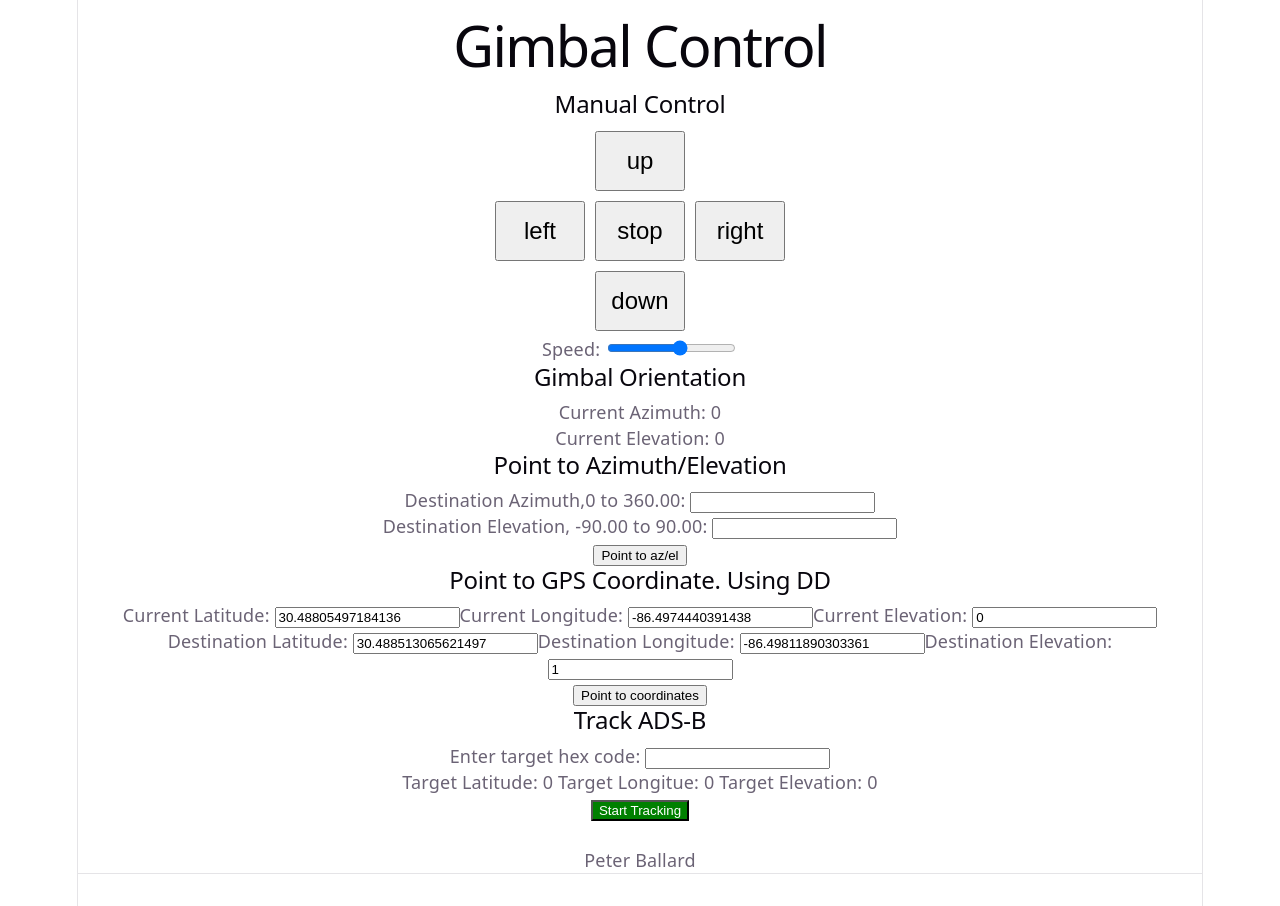
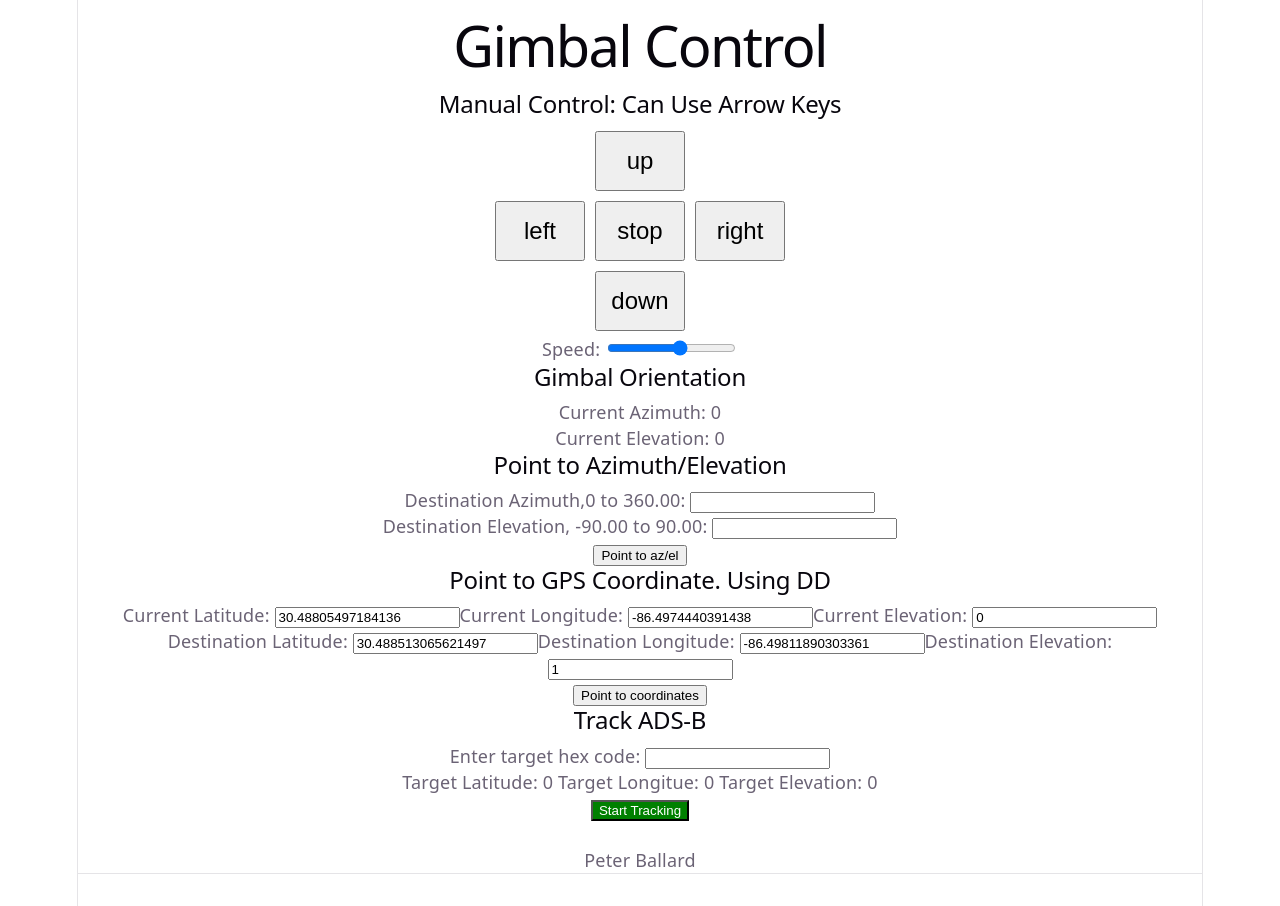
Before and after one commit to Ballardpet/gimbal-master, a React (Vite) app in the folder gimbal-vite/: page / in a window 1280 px wide. Shown: the top 906 px of the page. Built offline with nearby package versions, Linux system fonts and the light colour scheme; no server answers.

Commit message:
Cleaned up arrow-key control

```diff
--- a/gimbal-vite/src/components/Manual_Control.jsx
+++ b/gimbal-vite/src/components/Manual_Control.jsx
@@ -11,9 +11,7 @@
 import { useEffect, useRef } from "react";
 
 export default function Manual_control(){
-////////////////////////////////////
     const activeDirection = useRef(null);
-    /////////////////////////////////
 
     const handleClick = async (direction) => {
 
@@ -54,8 +52,9 @@ export default function Manual_control(){
         }
     }
 
-//////////////////////////////////////////////////////////////
     useEffect(() => {
+
+        // arrow keys to directions
         const keyToDirection = {
             ArrowUp: "up",
             ArrowDown: "down",
@@ -63,9 +62,13 @@ export default function Manual_control(){
             ArrowRight: "right",
         };
 
+        // button pressed
         const handleKeyDown = (event) => {
+
+            // convert key pressed to direction
             const direction = keyToDirection[event.key];
 
+            // if it's not a direction, return
             if (!direction) return;
 
             event.preventDefault();
@@ -73,10 +76,12 @@ export default function Manual_control(){
             // Ignore auto-repeat events while key is held
             if (event.repeat) return;
 
+            // set the current direction to the key pressed, and then start moving
             activeDirection.current = direction;
             handleClick(direction);
         };
 
+        // button let go
         const handleKeyUp = (event) => {
             const direction = keyToDirection[event.key];
 
@@ -84,25 +89,28 @@ export default function Manual_control(){
 
             event.preventDefault();
 
+            // if the button let go is the current key, set currect direction to null and send the stop command
             if (activeDirection.current === direction) {
                 activeDirection.current = null;
                 handleClick("stop");
             }
         };
 
+        // Add the event listeners on mount
         window.addEventListener("keydown", handleKeyDown);
         window.addEventListener("keyup", handleKeyUp);
 
+        // Remove them on unmount
         return () => {
             window.removeEventListener("keydown", handleKeyDown);
             window.removeEventListener("keyup", handleKeyUp);
         };
     }, []);
-//////////////////////////////////////////////////////
+
 
     return (
         <section>
-            <h2>Manual Control</h2>
+            <h2>Manual Control: Can Use Arrow Keys</h2>
             <div>
                 <button type="button" className="control" onClick={() => handleClick("up")}>up</button>
             </div>
```
